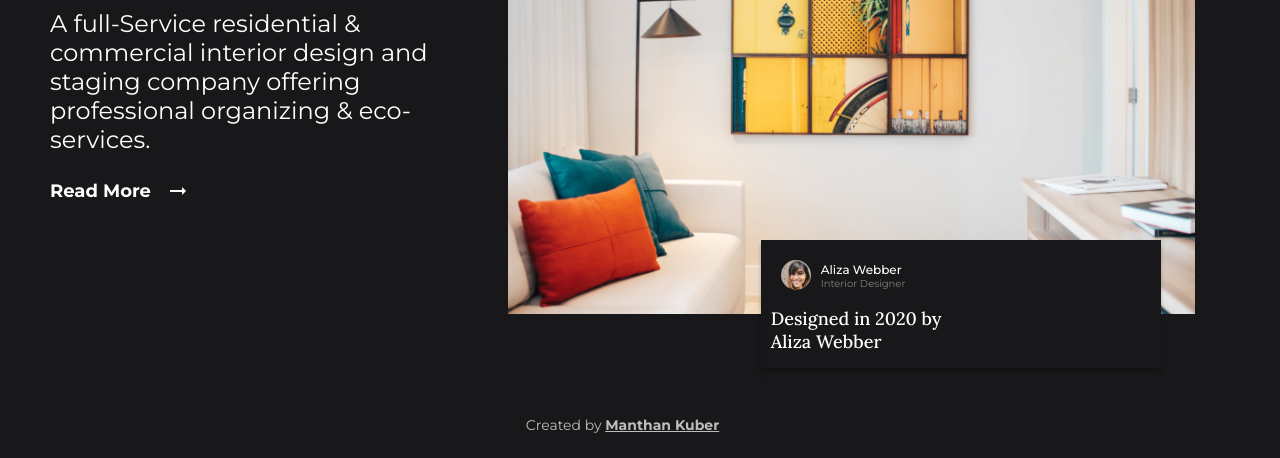
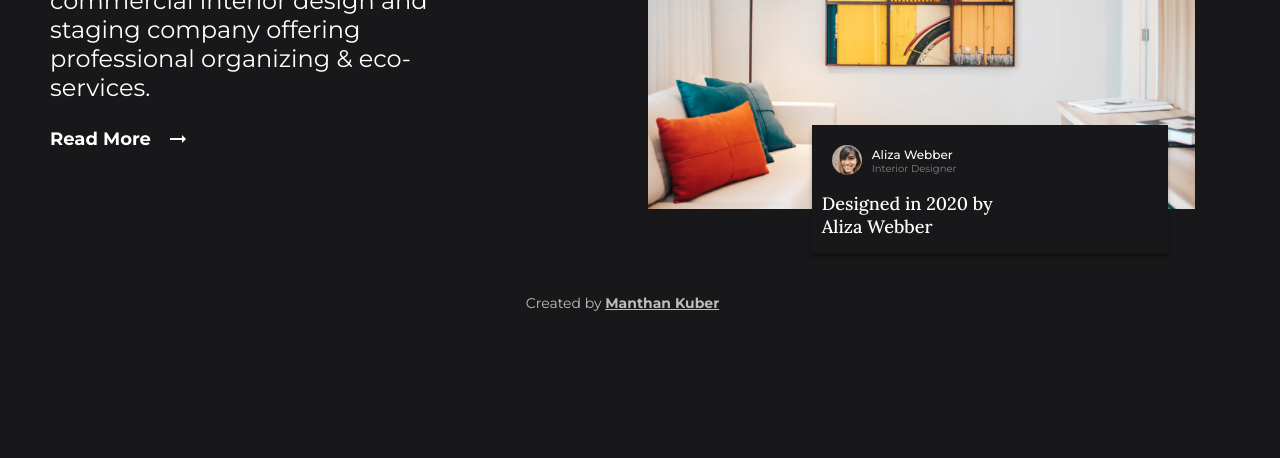
Before and after one commit to Manthan-Kuber/interior-consultant-page, a plain HTML site: page index.html in a window 1280 px wide. Shown: the part 464-922 px from the top of the page. After the commit the page ends 800 px from the top, so only its background shows below. Drawn offline with nearby package versions, Linux system fonts and the light colour scheme.

Commit message:
fix(footer): Fixed footer going out of view on mobile screens
chore: Added desktop and mobile ss

```diff
--- a/styles.css
+++ b/styles.css
@@ -16,12 +16,13 @@
 }
 html {
   font-size: 62.5%;
+  height: 100%;
 }
 
 body {
   display: flex;
   flex-direction: column;
-  min-height: 100vh;
+  min-height: 100%;
   background-color: var(--clr-bg);
   color: #fff;
   padding: 2rem 1.5rem 2rem 1.5rem;
@@ -110,7 +111,7 @@ nav {
   height: 100%;
   background: var(--clr-bg);
   z-index: 1;
-  transition: left ease-in-out 0.25s;
+  transition: left ease-in 0.25s;
 }
 
 nav.open {
@@ -201,7 +202,7 @@ nav.open {
 
 footer {
   margin-top: auto;
-  padding: 10rem 0rem 2.4rem;
+  padding:2.4rem 0 2.4rem;
 }
 
 .footer-text {
@@ -216,15 +217,15 @@ footer {
   }
   main {
     display: flex;
-    justify-content: space-between;
+    column-gap: 5rem;
     align-items: center;
     margin-top: 15rem;
   }
   .left {
-    flex: 4;
+    flex: 1;
   }
   .right {
-    flex: 6;
+    flex: 1;
   }
   .hamburger{
     display: none;
```
Also changed, not shown: mobSS.jpg (added).
